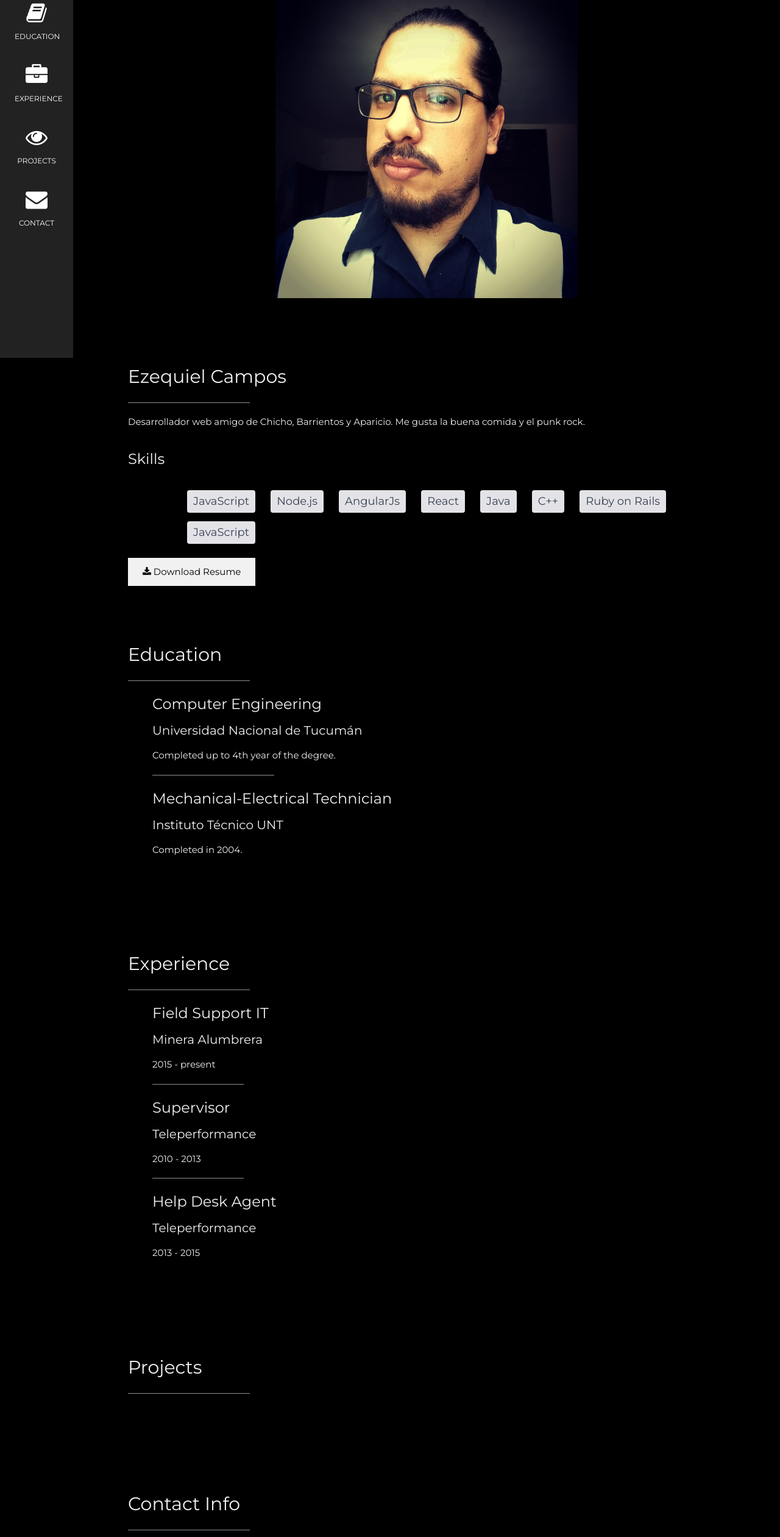
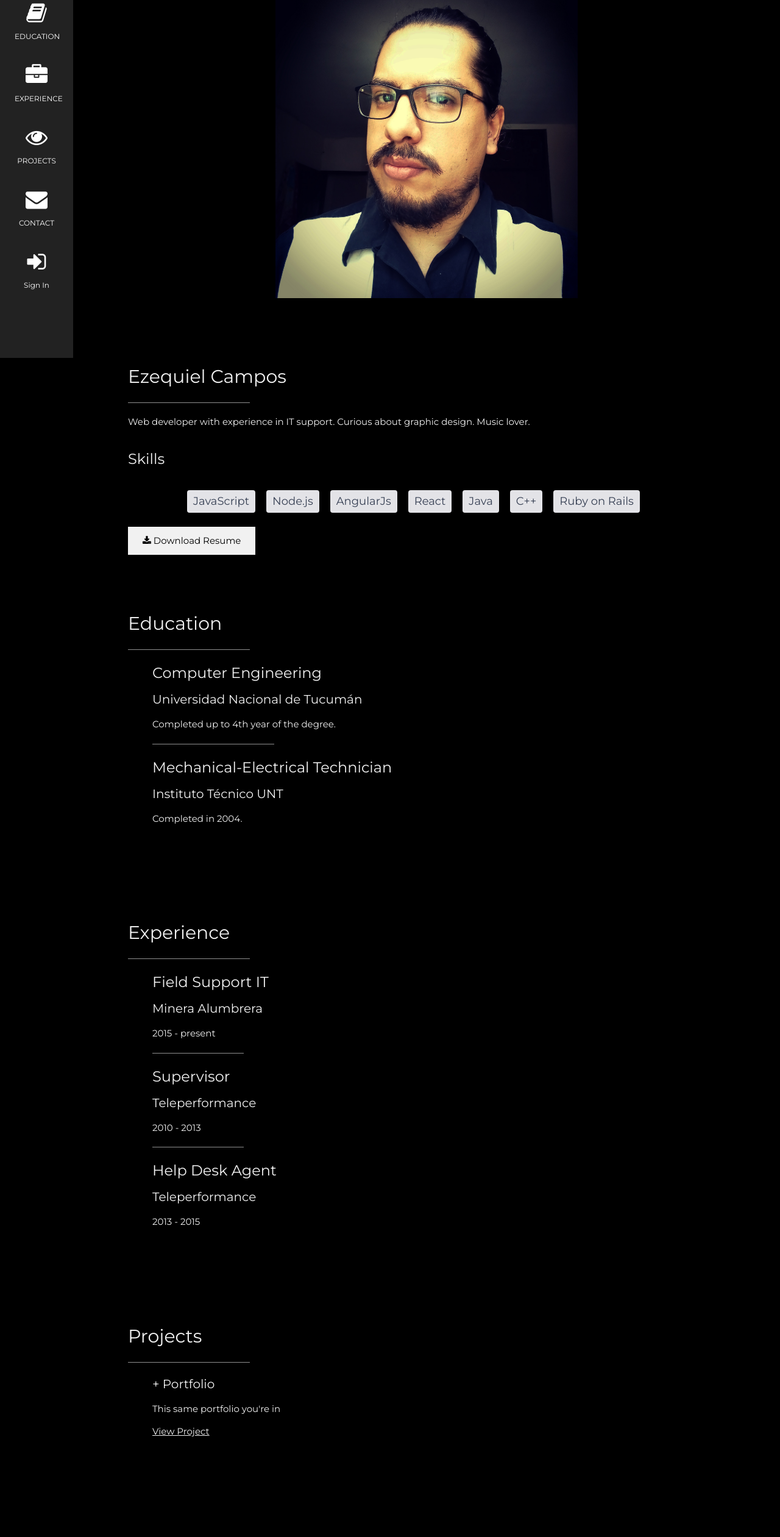
Before and after one commit to eze86/portfolio, a plain HTML site: page index.html in a window 1280 px wide. Shown: the part 213-2734 px from the top of the page at 61% size. Drawn offline with nearby package versions, Linux system fonts and the light colour scheme.

Commit message:
Se agrega proyecto Portfolio

```diff
--- a/index.html
+++ b/index.html
@@ -51,6 +51,10 @@ body, h1,h2,h3,h4,h5,h6 {font-family: "Montserrat", sans-serif}
     <i class="fa fa-envelope w3-xxlarge"></i>
     <p>CONTACT</p>
   </a>
+  <a href="#signin" class="w3-bar-item w3-button w3-padding-large w3-hover-black">
+    <i class="fa fa-sign-in w3-xxlarge"></i>
+    <p>Sign In</p>
+  </a>
 </nav>
 
 <!-- Navbar on small screens (Hidden on medium and large screens) -->
@@ -62,6 +66,7 @@ body, h1,h2,h3,h4,h5,h6 {font-family: "Montserrat", sans-serif}
     <a href="#experience" class="w3-bar-item w3-button" style="width:25% !important">EXPERIENCE</a>
     <a href="#projects" class="w3-bar-item w3-button" style="width:25% !important">PROJECTS</a>
     <a href="#contact" class="w3-bar-item w3-button" style="width:25% !important">CONTACT</a>
+    <a href="#signin" class="w3-bar-item w3-button" style="width:25% !important">SIGN IN</a>
   </div>
 </div>
 
@@ -78,7 +83,7 @@ body, h1,h2,h3,h4,h5,h6 {font-family: "Montserrat", sans-serif}
   <div class="w3-content w3-justify w3-text-light-grey w3-padding-64" id="about">
     <h2 class="w3-text-light-grey">Ezequiel Campos</h2>
     <hr style="width:200px" class="w3-opacity">
-    <p>Desarrollador web amigo de Chicho, Barrientos y Aparicio. Me gusta la buena comida y el punk rock.
+    <p>Web developer with experience in IT support. Curious about graphic design. Music lover.
     </p>
     <h3 class="w3-padding-16 w3-text-light-grey">Skills</h3>
 
@@ -91,7 +96,7 @@ body, h1,h2,h3,h4,h5,h6 {font-family: "Montserrat", sans-serif}
       <li>Java</li>
       <li>C++</li>
       <li>Ruby on Rails</li>
-      <li>JavaScript</li>
+
   </ul>
   </div>
 
@@ -165,9 +170,14 @@ body, h1,h2,h3,h4,h5,h6 {font-family: "Montserrat", sans-serif}
   <div class="w3-padding-64 w3-content" id="projects">
     <h2 class="w3-text-light-grey">Projects</h2>
     <hr style="width:200px" class="w3-opacity">
-
-
-
+    <ul>
+      <il><h4>+ Portfolio</h4>
+        <p>
+         This same portfolio you're in
+        </p>
+        <a href="#">View Project</a>
+      </il>
+    </ul>
   <!-- End Proyectos Section -->
   </div>
 
```
